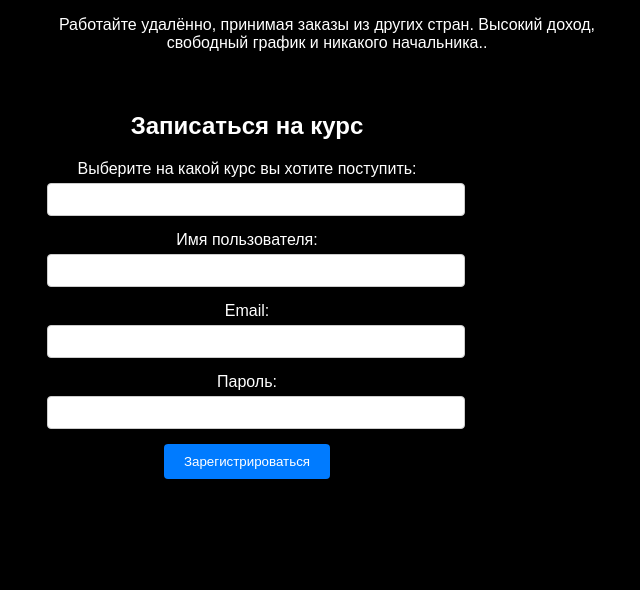
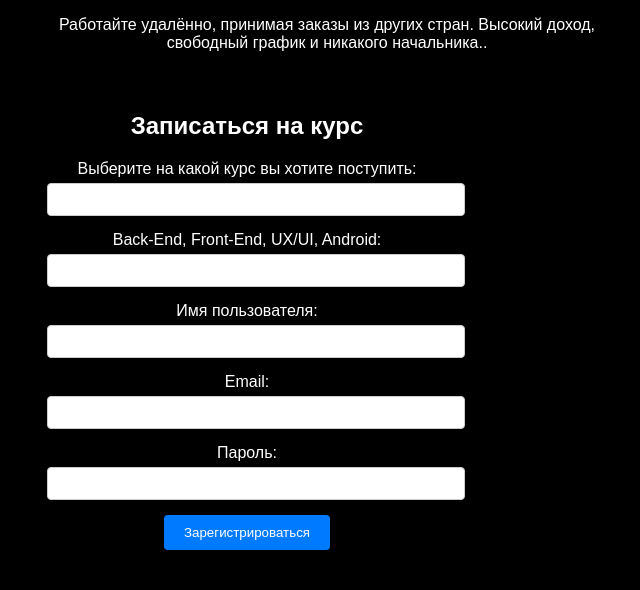
Before and after one commit to Beksultan06/django_geeks.kg, a Django app: page / in a window 1280 px wide. Shown: the part 1080-1670 px from the top of the page, without its empty margins (313-953 px from the left). Before the commit the page ends 1559 px from the top, so only its background shows below. Run offline with Django 4.2, Linux system fonts and the light colour scheme.

Commit message:
13 коммит

```diff
--- a/templates/benefits.html
+++ b/templates/benefits.html
@@ -5,6 +5,7 @@
     <meta name="viewport" content="width=device-width, initial-scale=1.0">
     <link rel="stylesheet" href="styles.css">
     <title>Benefits Page</title>
+
     <style>
         /* styles.css */
 *{
@@ -54,6 +55,8 @@ body{
 <body>
     <div class="benefits-container">
         <div class="benefit">
+  <h1>Информация о нас</h1>
+<br/>
             <img src="../static/11.jpg" alt="Benefit 1" style="width: 400px;height: 300px; object-fit: cover  ;max-width: 10000px;"  >
             <h3>БЕСПЛАТНЫЙ ПОВТОР</h3>
             <p>Одна из главных фишек Geeks - возможность перепройти курс повторно абсолютно бесплатно!
--- a/templates/index.html
+++ b/templates/index.html
@@ -105,6 +105,10 @@
       <input type="text" id="choise" name="choise" required>
     </div>
     <div class="form-group">
+      <label for="choice">Back-End, Front-End, UX/UI, Android:</label>
+      <input type="text" id="choise" name="choise" required>
+    </div>
+    <div class="form-group">
       <label for="username">Имя пользователя:</label>
       <input type="text" id="username" name="username" required>
     </div>
```
